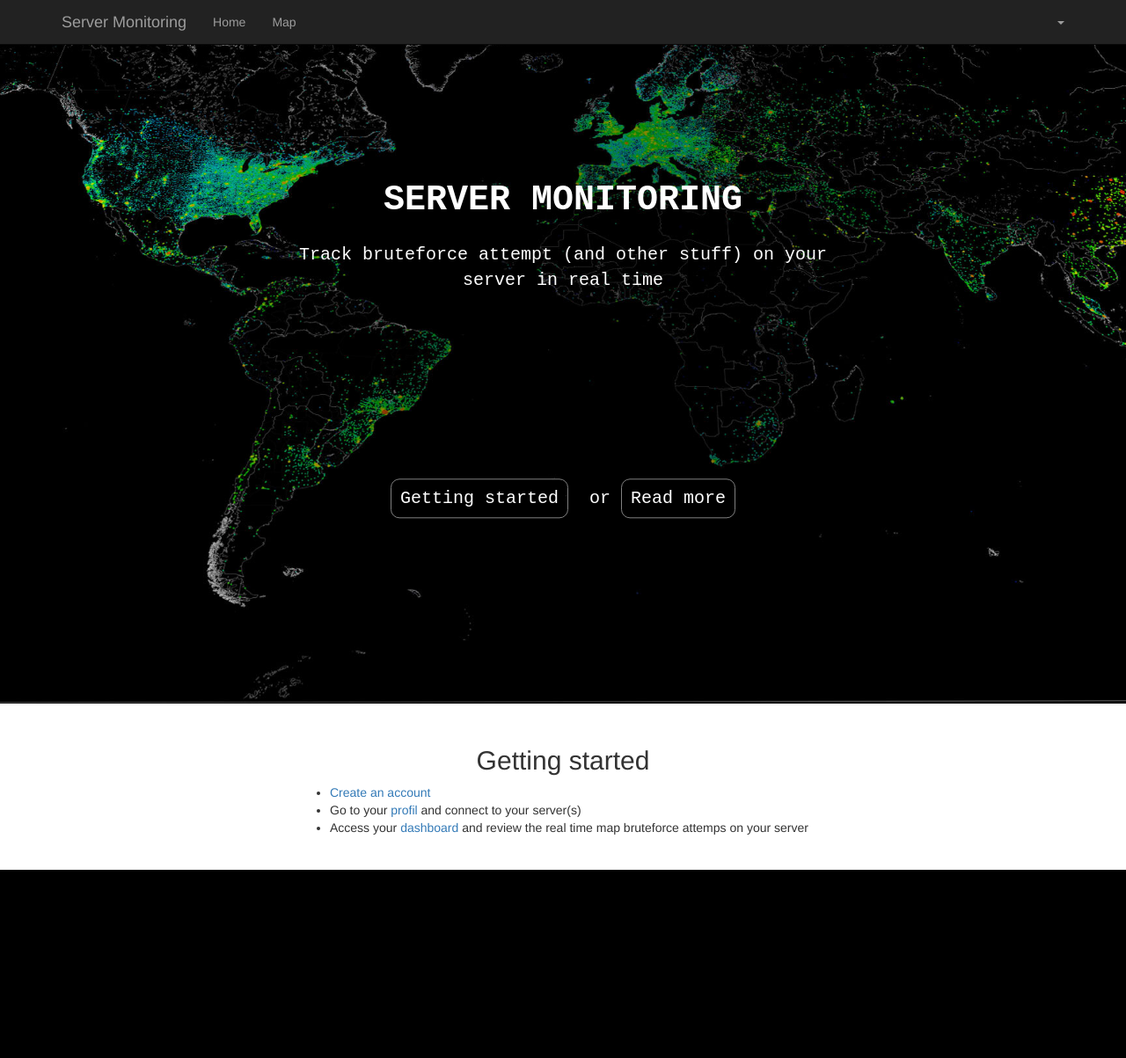
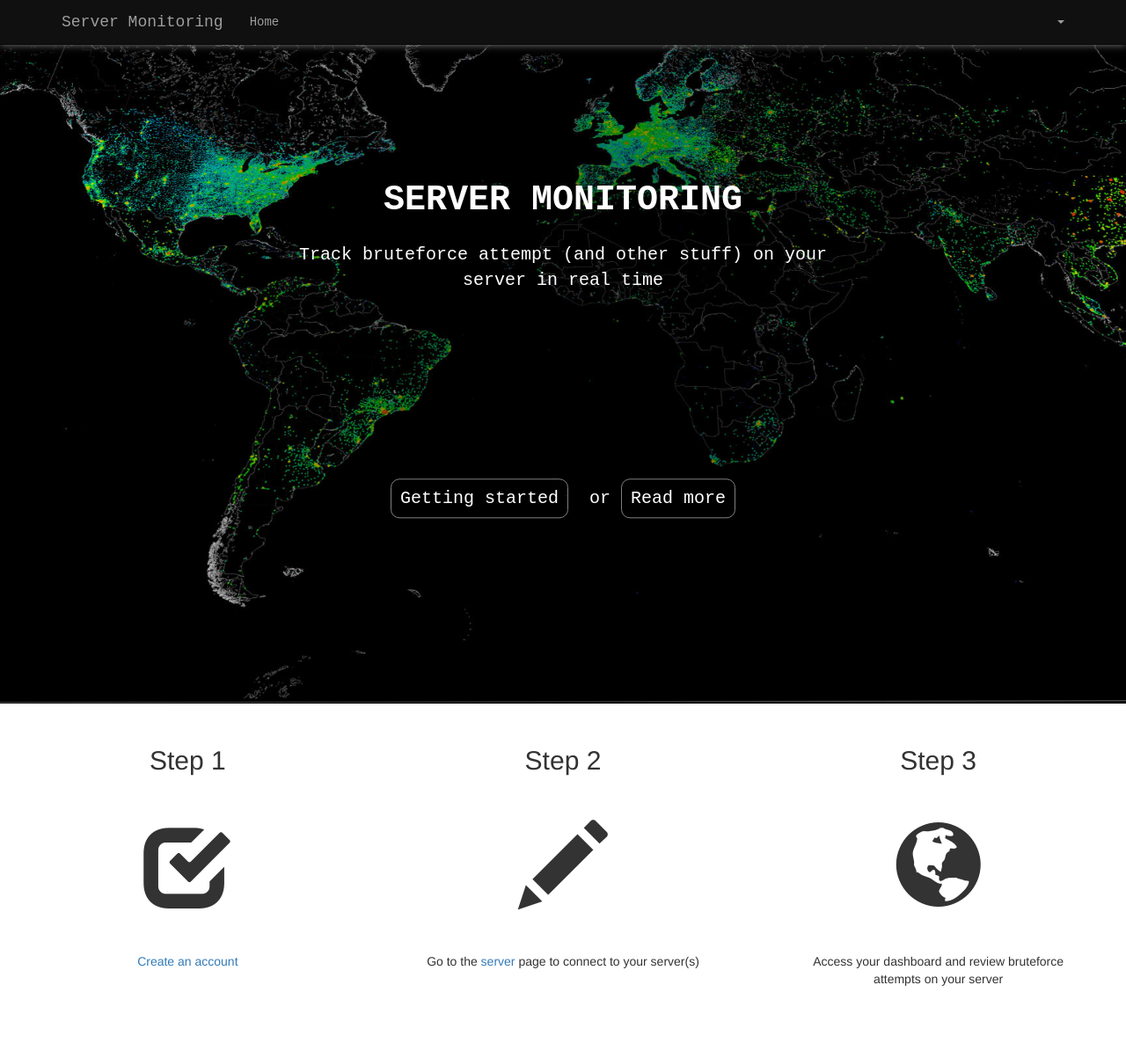
Before and after one commit to inlakin/server-bruteforce-monitoring, a Flask app: page / in a window 1280 px wide. Shown: the whole page at 88% size. Before the commit the page ends 989 px from the top, so only its background shows below. Run offline with Flask 2, Linux system fonts and the light colour scheme; some libraries are stand-ins or nearby versions.

Commit message:
Minor front improvment

```diff
--- a/app/static/css/style.css
+++ b/app/static/css/style.css
@@ -105,6 +105,34 @@ body{
     height: 200px;
     box-shadow: 0.5em 0.5em 0.5em 0 gray;
 }
+/***************************
+*                          *
+*       STYLE : HOME       *
+*                          *
+ ***************************/
+.home-steps-details{
+    margin: auto;
+    text-align: center;
+    padding: 3em;
+}
+
+.home-icon{
+    font-size: 10rem;
+    padding-bottom: 0.5em;
+}
+
+/***************************
+*                          *
+*       STYLE : NAVBAR     *
+*                          *
+ ***************************/
+
+.navbar-inverse{
+    font-family: "Courier New";
+    background-color: #101010;
+    border-color: #080808;
+    box-shadow: 0em 0em 0.6em 0em gray;
+}
 
 /***************************
 *                          *
@@ -119,6 +147,9 @@ body{
     font-family: "Courier New";
 }
 
+.connected{
+    background-color:#87E09C;
+}
 /***************************
 *                          *
 *       STYLE : PANEL      *
@@ -135,6 +166,9 @@ body{
     font-family: 'Courier New';
 }
 
+.server-header-hostname{
+    font-weight: bold;
+}
 .bruteforce-attempts{
     font-family: "Courier New";
 }
--- a/app/static/partials/index.html
+++ b/app/static/partials/index.html
@@ -18,19 +18,31 @@
 
 <div class="section-container">
     <div class="row">
-        <div class="col-md-3"></div>
-        <div class="col-md-6">
-            <h2 class="section-title">
-                Getting started
-            </h2>
-
-            <ul>
-                <li><a ui-sref="register">Create an account</a></li>
-                <li>Go to your <a ui-sref="profil">profil</a> and connect to your server(s)</li>
-                <li>Access your <a ui-sref="dashboard">dashboard</a> and review the real time map bruteforce attemps on your server </li>
-            </ul>
+        <div class="col-md-4">
+            <h2 class="section-title">Step 1</h2>
+            <div class="home-steps-details">
+                <span class="glyphicon glyphicon-check home-icon"></span>
+                <p><a ui-sref="register">Create an account</a></p>
+            </div>
 
         </div>
-        <div class="col-md-3"></div>
+        <div class="col-md-4">
+            <h2 class="section-title">Step 2</h2>
+            <div class="home-steps-details">
+                <span class="glyphicon glyphicon-pencil home-icon"></span>
+                <p>Go to the <a ui-sref="servers">server</a> page to connect to your server(s)</p>
+            </div>
+
+        </div>
+        <div class="col-md-4">
+            <h2 class="section-title">Step 3</h2>
+
+            <div class="home-steps-details">
+                <span class="glyphicon glyphicon-globe home-icon"></span>
+                <p>
+                    Access your dashboard and review bruteforce attempts on your server </li>
+                </p>
+            </div>
+        </div>
     </div>
 </div>
--- a/app/static/partials/panel.html
+++ b/app/static/partials/panel.html
@@ -3,7 +3,7 @@
 <div class="row">
     <div class="col-md-4"></div>
     <div class="col-md-4 server-header">
-        <h4>Hostname : {{server}} / Status :
+        <h4>Hostname : <span class="server-header-hostname">{{server}}</span> / Status :
             <span ng-show="isUp" class="server-up" ng-click=changeServerStatus()>Up</span>
             <span ng-hide="isUp" class="server-down" ng-click=changeServerStatus()>Down</span>
         </h4>
--- a/app/templates/index.html
+++ b/app/templates/index.html
@@ -64,8 +64,6 @@
           </div>
             <ul class="nav navbar-nav">
                 <li><a ui-sref="home">Home</a></li>
-                <li role="separator" class="divider"></li>
-                <li><a ui-sref="map">Map</a></li>
             </ul>
             <ul class="nav navbar-nav navbar-right">
                 <li ng-hide="loggedIn"><a ui-sref="login">Login</a></li>
```
Also changed, not shown: app/static/partials/servers.html (+11 -6 lines).
